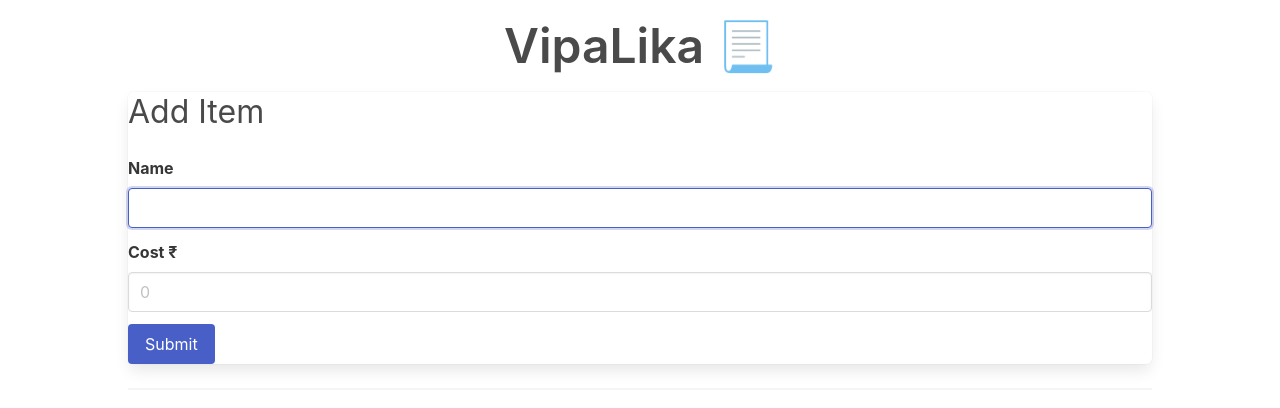
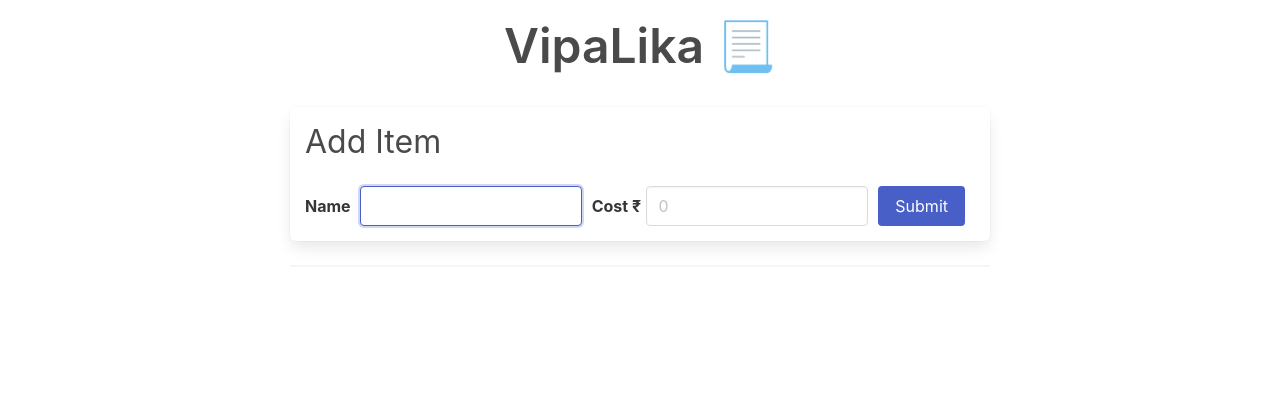
Before and after one commit to yunusparvezkhan/vipalika, a React (Create React App) app: page / in a window 1280 px wide. Shown: the top 408 px of the page. Built offline with nearby package versions, Linux system fonts and the light colour scheme.

Commit message:
style: reshape the form component

```diff
--- a/src/App.js
+++ b/src/App.js
@@ -3,7 +3,6 @@ import ItemForm from "./components/ItemForm";
 import ItemSearch from "./components/ItemSearch";
 import ItemList from "./components/ItemList";
 import ItemValue from "./components/ItemValue";
-import './app.css'
 
 function App() {
   return (
--- a/src/app.css
+++ /dev/null
@@ -1,15 +0,0 @@
-.app-container {
-    width: 80%;
-    max-width: 1500px;
-    position: absolute;
-    left: 50%;
-    transform: translate(-50%);
-}
-
-.app-heading {
-    font-size: 48px;
-    font-weight: 600;
-    text-align: center;
-    padding-top: 10px;
-    padding-bottom: 10px;
-}
--- a/src/index.js
+++ b/src/index.js
@@ -3,7 +3,8 @@ import ReactDOM from 'react-dom/client';
 import { Provider } from 'react-redux';
 import { store } from './store';
 import App from './App';
-import 'bulma/css/bulma.min.css'
+import 'bulma/css/bulma.min.css';
+import './style.css';
 
 const root = ReactDOM.createRoot(document.getElementById('root'));
 root.render(
--- /dev/null
+++ b/src/style.css
@@ -0,0 +1,104 @@
+.app-container {
+    width: 80%;
+    max-width: 700px;
+    position: absolute;
+    left: 50%;
+    transform: translate(-50%);
+}
+
+.app-heading {
+    font-size: 48px;
+    font-weight: 600;
+    text-align: center;
+    padding-top: 10px;
+    padding-bottom: 10px;
+}
+
+/* ----------------------------------------------- */
+
+.item-form {
+    margin-top: 15px;
+    padding: 15px;
+}
+
+.item-form .field-group {
+    display: flex;
+    margin-bottom: 0px;
+}
+
+.item-form form {
+    display: flex;
+    justify-content: space-between;
+}
+
+.item-form .field {
+    display: flex;
+    align-items: center;
+    margin-bottom: 0px;
+    margin-right: 10px;
+}
+
+.item-form .field label.label {
+    margin-bottom: 0px;
+    width: 70px;
+}
+
+.item-form input {
+    width: 100%;
+}
+
+.item-form h4.subtitle.is-3 {
+    margin-bottom: 0.75rem;
+}
+
+.item-list .panel.bold {
+    font-weight: 600;
+}
+
+.item-list .panel {
+    padding: 10px;
+    display: flex;
+    flex-direction: row;
+    justify-content: space-between;
+    align-items: center;
+}
+
+.item-list p {
+    font-size: 1.5rem;
+}
+
+.item-list .note {
+    font-style: italic;
+    display: block;
+    margin: 40px 20px;
+}
+
+.item-value {
+    font-size: 2rem;
+    text-align: right;
+}
+
+hr {
+    margin: 1rem 0;
+}
+
+.list-header {
+    display: flex;
+    flex-direction: row;
+    justify-content: space-between;
+    align-items: center;
+}
+
+.list-header h3.title {
+    margin-bottom: 0px;
+}
+
+.list-header .search {
+    display: flex;
+    align-items: center;
+}
+
+.list-header .search .label {
+    margin-bottom: 0px;
+    margin-right: 10px;
+}
```
